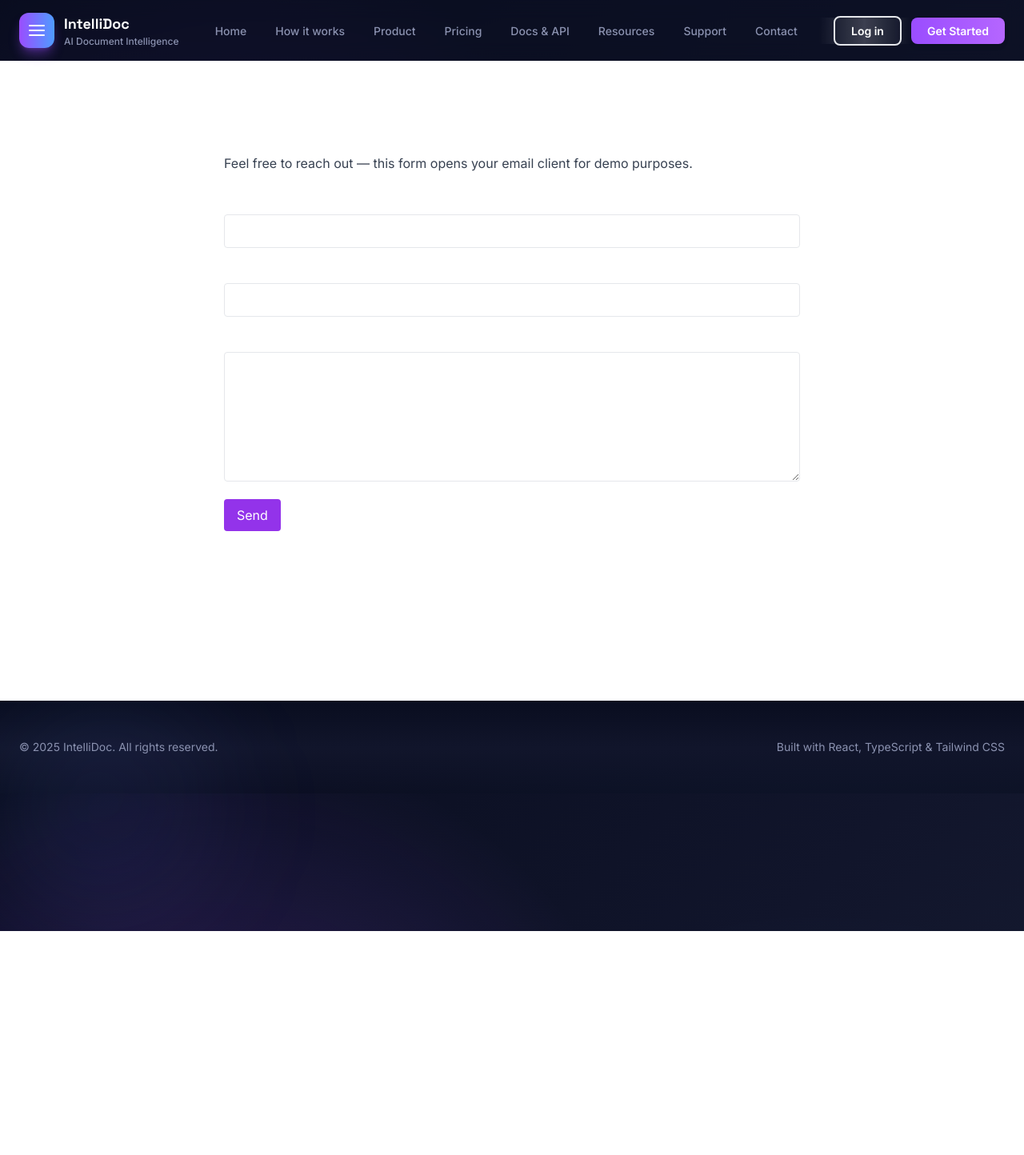
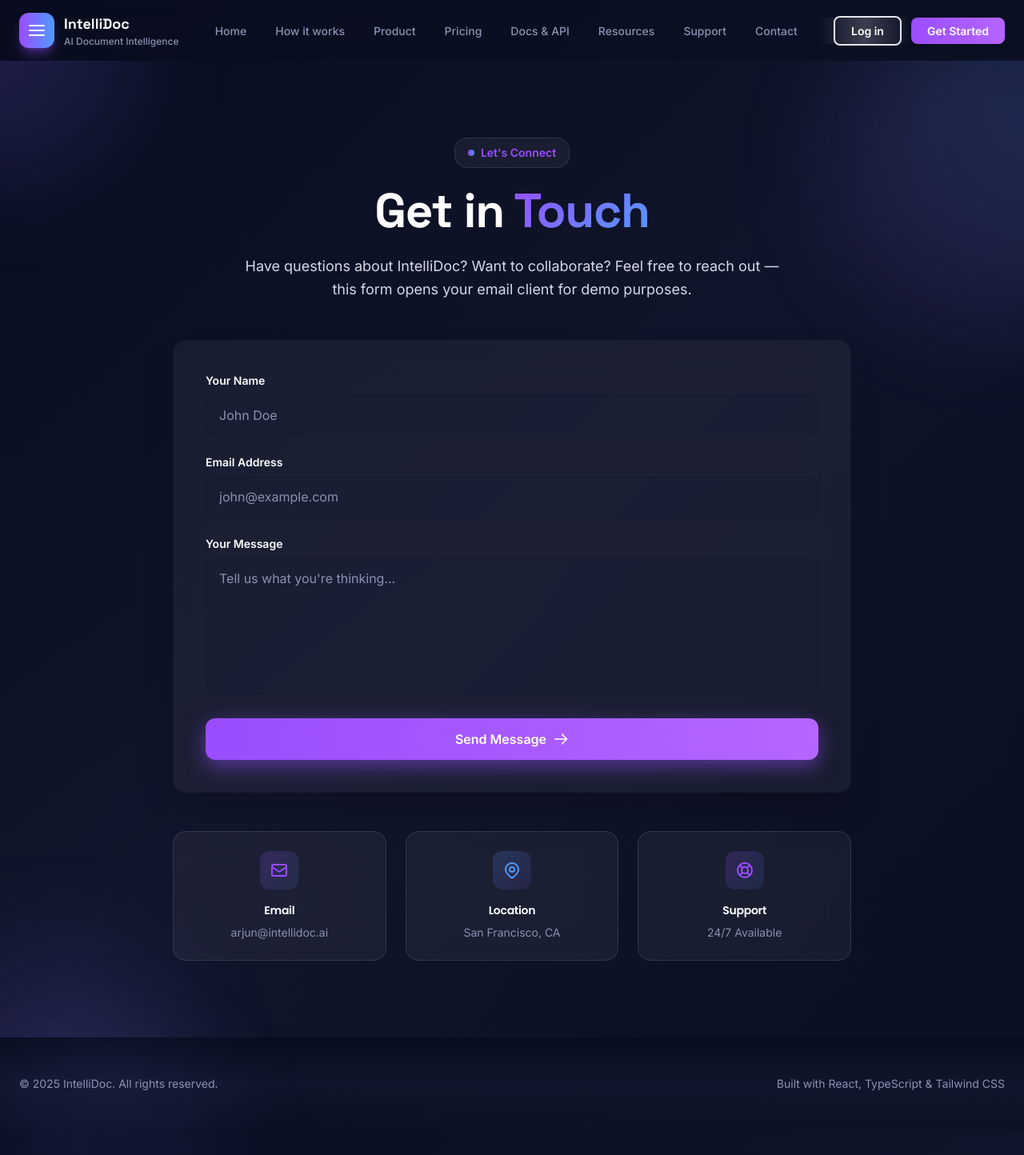
Before and after one commit to ARJUNRAWAT-DEL/INTELLIDOC, a React (Vite) app in the folder frontend/: page /personal/contact in a window 1280 px wide. Shown: the top 1444 px of the page at 80% size. Before the commit the page ends 1164 px from the top, so only its background shows below. Built offline with nearby package versions, Linux system fonts and the light colour scheme.

Commit message:
feat: Transform contact page with Midnight Neon AI theme and premium styling

```diff
--- a/frontend/src/pages/ContactPersonal.tsx
+++ b/frontend/src/pages/ContactPersonal.tsx
@@ -1,5 +1,5 @@
 import React, { useState } from 'react';
-// Navbar and Footer are provided by the app shell
+import { motion } from 'framer-motion';
 
 const ContactPersonal: React.FC = () => {
   const [name, setName] = useState('');
@@ -9,33 +9,147 @@ const ContactPersonal: React.FC = () => {
   const submit = (e: React.FormEvent) => {
     e.preventDefault();
     // Placeholder: open mail client
-    window.location.href = `mailto:arjun@example.com?subject=${encodeURIComponent('Contact from personal site')}&body=${encodeURIComponent(`${name} (${email})\n\n${message}`)}`;
+    window.location.href = `mailto:arjun@example.com?subject=${encodeURIComponent('Contact from IntelliDoc')}&body=${encodeURIComponent(`${name} (${email})\n\n${message}`)}`;
   };
 
   return (
-    <div className="min-h-screen bg-white">
-      <main className="max-w-3xl mx-auto px-6 py-16">
-        <h2 className="text-3xl font-bold mb-4">Get in touch</h2>
-        <p className="text-gray-700 mb-6">Feel free to reach out — this form opens your email client for demo purposes.</p>
+    <div className="relative py-16 md:py-24">
+      <div className="max-w-4xl mx-auto px-6">
+        {/* Header Section */}
+        <motion.div
+          className="text-center mb-12"
+          initial={{ opacity: 0, y: 20 }}
+          animate={{ opacity: 1, y: 0 }}
+          transition={{ duration: 0.6 }}
+        >
+          <motion.div
+            initial={{ opacity: 0, scale: 0.9 }}
+            animate={{ opacity: 1, scale: 1 }}
+            transition={{ duration: 0.5 }}
+            className="inline-flex items-center space-x-2 px-4 py-2 glass-card mb-6"
+          >
+            <span className="w-2 h-2 bg-gradient-to-r from-accent-neon-purple to-accent-neon-cyan rounded-full animate-pulse"></span>
+            <span className="text-sm font-semibold text-accent-neon-purple">Let's Connect</span>
+          </motion.div>
 
-        <form onSubmit={submit} className="space-y-4">
-          <div>
-            <label className="text-sm">Name</label>
-            <input value={name} onChange={(e) => setName(e.target.value)} className="w-full border rounded px-3 py-2 mt-1" />
+          <h1 className="text-5xl md:text-6xl font-black text-text-primary mb-6 font-display">
+            Get in <span className="text-gradient">Touch</span>
+          </h1>
+          <p className="text-lg text-text-secondary max-w-2xl mx-auto leading-relaxed">
+            Have questions about IntelliDoc? Want to collaborate? Feel free to reach out — this form opens your email client for demo purposes.
+          </p>
+        </motion.div>
+
+        {/* Contact Form */}
+        <motion.div
+          initial={{ opacity: 0, y: 30 }}
+          animate={{ opacity: 1, y: 0 }}
+          transition={{ duration: 0.6, delay: 0.2 }}
+          className="glass-card p-8 md:p-10 backdrop-blur-xl border border-navy-secondary/30 shadow-2xl"
+        >
+          <form onSubmit={submit} className="space-y-6">
+            {/* Name Input */}
+            <div>
+              <label className="block text-sm font-semibold text-text-primary mb-2">
+                Your Name
+              </label>
+              <input
+                type="text"
+                value={name}
+                onChange={(e) => setName(e.target.value)}
+                required
+                placeholder="John Doe"
+                className="w-full bg-navy-tertiary/50 border border-navy-secondary/50 rounded-xl px-4 py-3 text-text-primary placeholder-text-muted focus:outline-none focus:border-accent-neon-purple/50 focus:ring-2 focus:ring-accent-neon-purple/20 transition-all duration-200"
+              />
+            </div>
+
+            {/* Email Input */}
+            <div>
+              <label className="block text-sm font-semibold text-text-primary mb-2">
+                Email Address
+              </label>
+              <input
+                type="email"
+                value={email}
+                onChange={(e) => setEmail(e.target.value)}
+                required
+                placeholder="john@example.com"
+                className="w-full bg-navy-tertiary/50 border border-navy-secondary/50 rounded-xl px-4 py-3 text-text-primary placeholder-text-muted focus:outline-none focus:border-accent-neon-cyan/50 focus:ring-2 focus:ring-accent-neon-cyan/20 transition-all duration-200"
+              />
+            </div>
+
+            {/* Message Textarea */}
+            <div>
+              <label className="block text-sm font-semibold text-text-primary mb-2">
+                Your Message
+              </label>
+              <textarea
+                value={message}
+                onChange={(e) => setMessage(e.target.value)}
+                required
+                placeholder="Tell us what you're thinking..."
+                rows={6}
+                className="w-full bg-navy-tertiary/50 border border-navy-secondary/50 rounded-xl px-4 py-3 text-text-primary placeholder-text-muted focus:outline-none focus:border-accent-neon-purple/50 focus:ring-2 focus:ring-accent-neon-purple/20 transition-all duration-200 resize-none"
+              />
+            </div>
+
+            {/* Submit Button */}
+            <motion.button
+              type="submit"
+              className="w-full button-primary justify-center"
+              whileHover={{ scale: 1.02 }}
+              whileTap={{ scale: 0.98 }}
+            >
+              <span>Send Message</span>
+              <svg className="w-5 h-5" fill="none" viewBox="0 0 24 24" stroke="currentColor">
+                <path strokeLinecap="round" strokeLinejoin="round" strokeWidth={2} d="M14 5l7 7m0 0l-7 7m7-7H3" />
+              </svg>
+            </motion.button>
+          </form>
+        </motion.div>
+
+        {/* Contact Info Cards */}
+        <motion.div
+          initial={{ opacity: 0, y: 30 }}
+          animate={{ opacity: 1, y: 0 }}
+          transition={{ duration: 0.6, delay: 0.4 }}
+          className="grid grid-cols-1 md:grid-cols-3 gap-6 mt-12"
+        >
+          {/* Email Card */}
+          <div className="glass-card p-6 text-center hover:border-accent-neon-purple/30 transition-all duration-300">
+            <div className="w-12 h-12 bg-gradient-to-br from-accent-neon-purple/20 to-accent-neon-cyan/10 rounded-xl flex items-center justify-center mx-auto mb-4">
+              <svg className="w-6 h-6 text-accent-neon-purple" fill="none" viewBox="0 0 24 24" stroke="currentColor">
+                <path strokeLinecap="round" strokeLinejoin="round" strokeWidth={2} d="M3 8l7.89 5.26a2 2 0 002.22 0L21 8M5 19h14a2 2 0 002-2V7a2 2 0 00-2-2H5a2 2 0 00-2 2v10a2 2 0 002 2z" />
+              </svg>
+            </div>
+            <h3 className="text-sm font-semibold text-text-primary mb-2">Email</h3>
+            <p className="text-sm text-text-muted">arjun@intellidoc.ai</p>
           </div>
-          <div>
-            <label className="text-sm">Email</label>
-            <input value={email} onChange={(e) => setEmail(e.target.value)} className="w-full border rounded px-3 py-2 mt-1" />
+
+          {/* Location Card */}
+          <div className="glass-card p-6 text-center hover:border-accent-neon-cyan/30 transition-all duration-300">
+            <div className="w-12 h-12 bg-gradient-to-br from-accent-neon-cyan/20 to-accent-neon-purple/10 rounded-xl flex items-center justify-center mx-auto mb-4">
+              <svg className="w-6 h-6 text-accent-neon-cyan" fill="none" viewBox="0 0 24 24" stroke="currentColor">
+                <path strokeLinecap="round" strokeLinejoin="round" strokeWidth={2} d="M17.657 16.657L13.414 20.9a1.998 1.998 0 01-2.827 0l-4.244-4.243a8 8 0 1111.314 0z" />
+                <path strokeLinecap="round" strokeLinejoin="round" strokeWidth={2} d="M15 11a3 3 0 11-6 0 3 3 0 016 0z" />
+              </svg>
+            </div>
+            <h3 className="text-sm font-semibold text-text-primary mb-2">Location</h3>
+            <p className="text-sm text-text-muted">San Francisco, CA</p>
           </div>
-          <div>
-            <label className="text-sm">Message</label>
-            <textarea value={message} onChange={(e) => setMessage(e.target.value)} className="w-full border rounded px-3 py-2 mt-1" rows={6} />
+
+          {/* Support Card */}
+          <div className="glass-card p-6 text-center hover:border-accent-neon-purple/30 transition-all duration-300">
+            <div className="w-12 h-12 bg-gradient-to-br from-accent-neon-purple/20 to-accent-neon-cyan/10 rounded-xl flex items-center justify-center mx-auto mb-4">
+              <svg className="w-6 h-6 text-accent-neon-purple" fill="none" viewBox="0 0 24 24" stroke="currentColor">
+                <path strokeLinecap="round" strokeLinejoin="round" strokeWidth={2} d="M18.364 5.636l-3.536 3.536m0 5.656l3.536 3.536M9.172 9.172L5.636 5.636m3.536 9.192l-3.536 3.536M21 12a9 9 0 11-18 0 9 9 0 0118 0zm-5 0a4 4 0 11-8 0 4 4 0 018 0z" />
+              </svg>
+            </div>
+            <h3 className="text-sm font-semibold text-text-primary mb-2">Support</h3>
+            <p className="text-sm text-text-muted">24/7 Available</p>
           </div>
-          <div>
-            <button type="submit" className="px-4 py-2 bg-purple-600 text-white rounded">Send</button>
-          </div>
-        </form>
-      </main>
+        </motion.div>
+      </div>
     </div>
   );
 };
```
